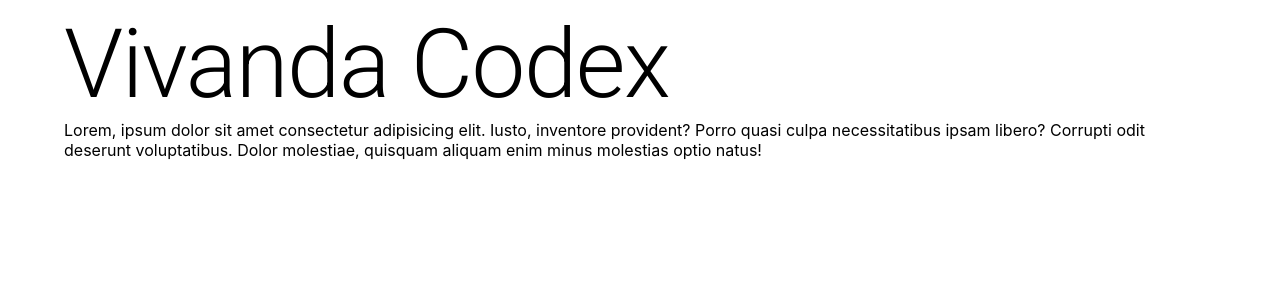
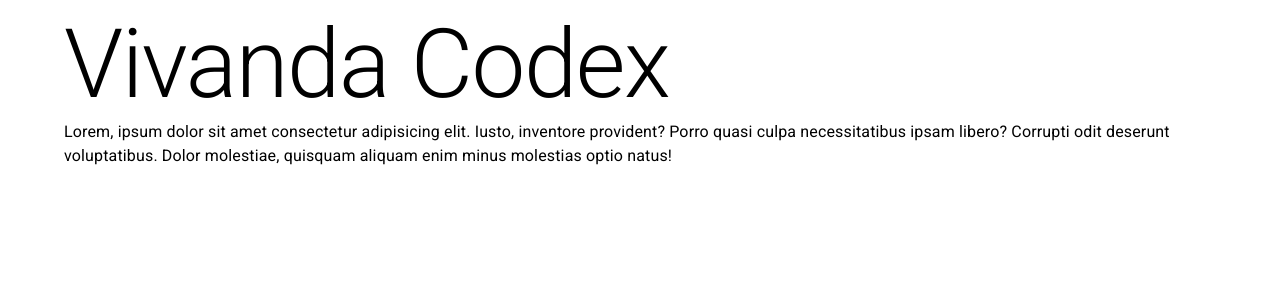
Before and after one commit to austinh-io/Vivanda-Codex, a React (Vite) app: page / in a window 1280 px wide. Shown: the top 300 px of the page. Built offline with nearby package versions, Linux system fonts and the light colour scheme.

Commit message:
Removed unused variant attribute

```diff
--- a/src/App.tsx
+++ b/src/App.tsx
@@ -5,7 +5,7 @@ function App() {
   return (
     <Container>
       <Typography variant='h1'>Vivanda Codex</Typography>
-      <Typography variant='p'>
+      <Typography>
         Lorem, ipsum dolor sit amet consectetur adipisicing elit. Iusto,
         inventore provident? Porro quasi culpa necessitatibus ipsam libero?
         Corrupti odit deserunt voluptatibus. Dolor molestiae, quisquam aliquam
```
